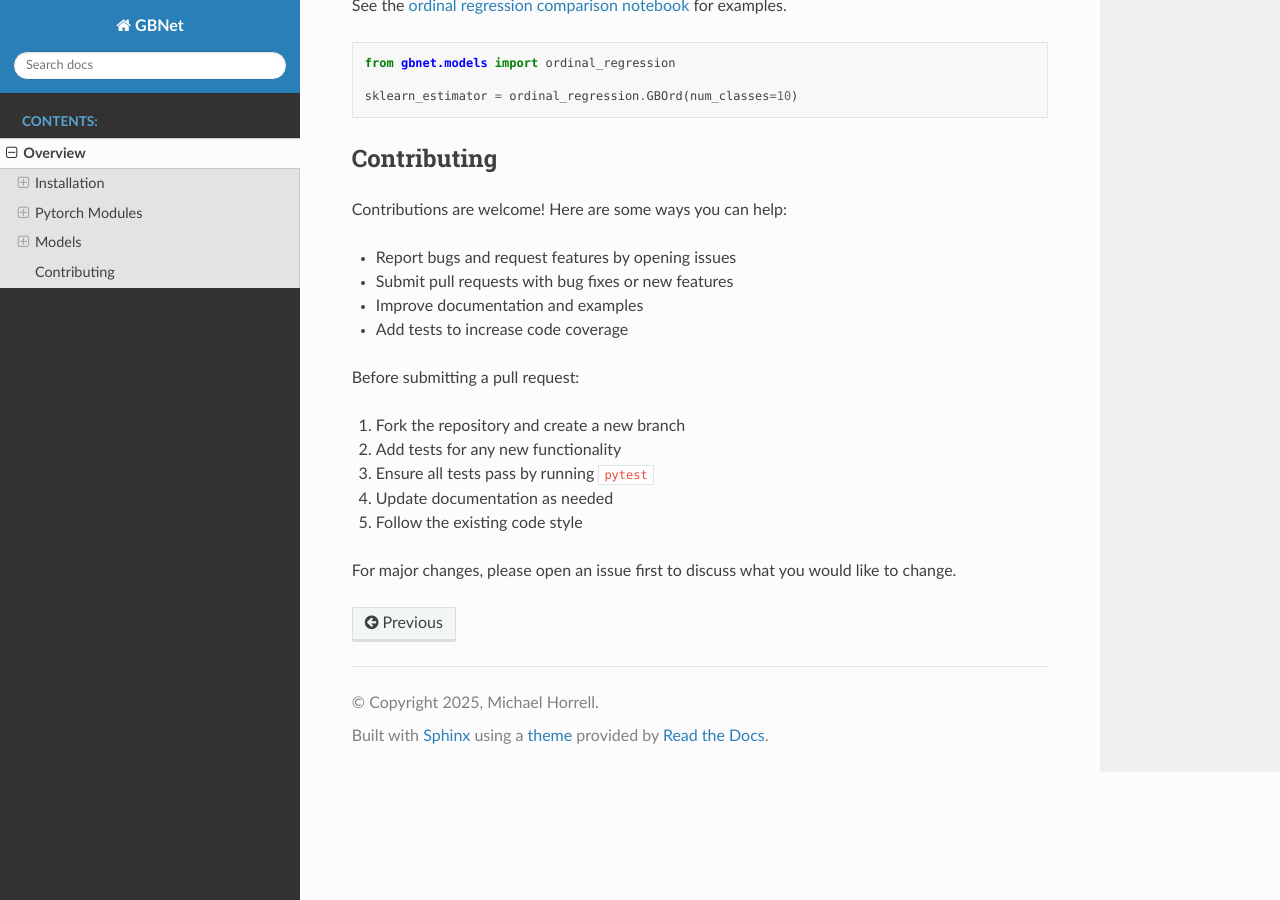
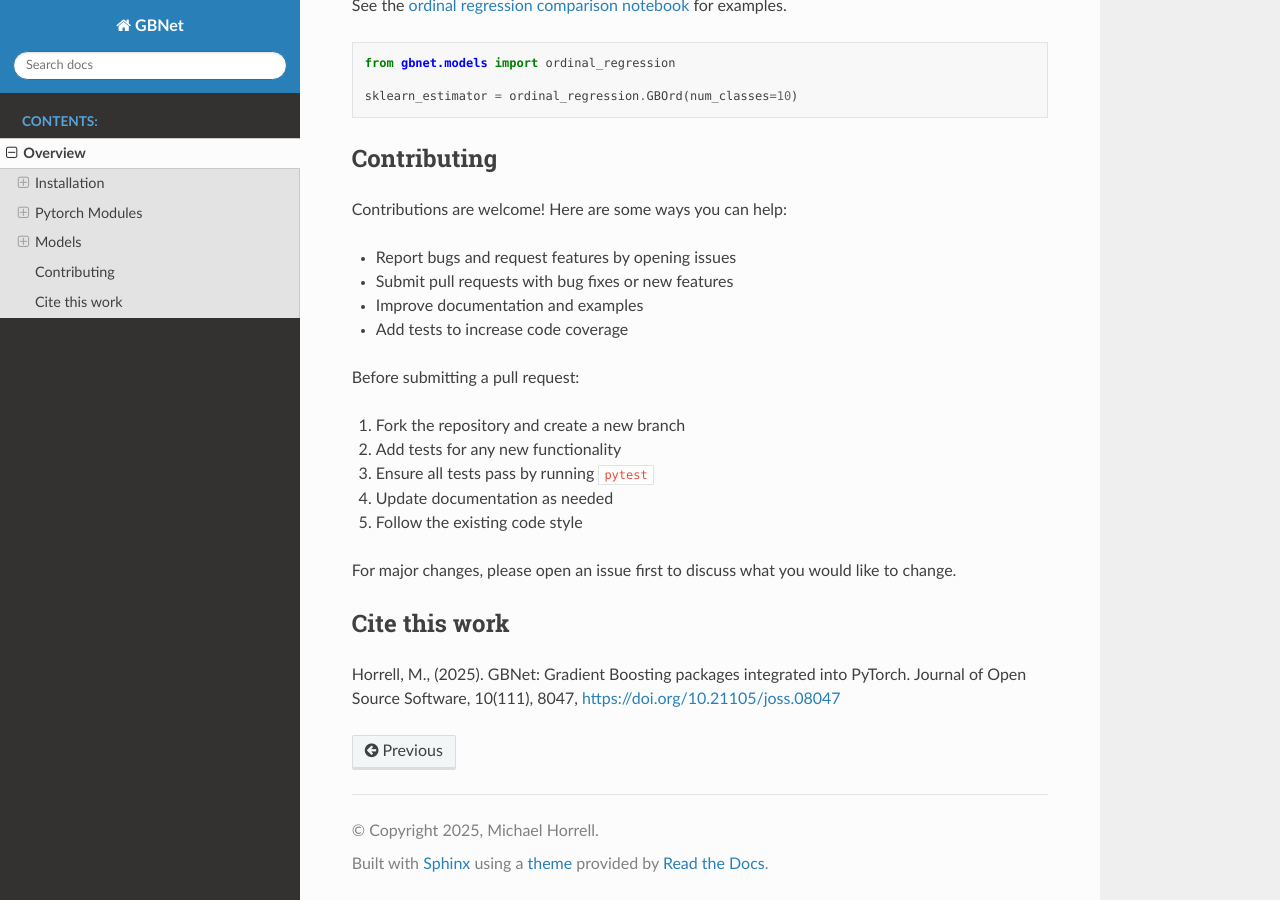
Before and after one commit to mthorrell/gbnet, a Sphinx documentation site: the page built from docs/source/overview.rst, in a window 1280 px wide and 900 px high, scrolled down 5340 px. Built offline with Sphinx 7.4.7 and the Read the Docs theme 3.1.0, drawn with Linux system fonts in a browser that asks for light colours; pages that are not in the unit, such as notebooks, are missing from menus.

```diff
--- a/docs/source/overview.rst
+++ b/docs/source/overview.rst
@@ -264,3 +264,8 @@ Before submitting a pull request:
 5. Follow the existing code style
 
 For major changes, please open an issue first to discuss what you would like to change.
+
+Cite this work
+--------------
+
+Horrell, M., (2025). GBNet: Gradient Boosting packages integrated into PyTorch. Journal of Open Source Software, 10(111), 8047, https://doi.org/10.21105/joss.08047
```
Also changed, not shown: README.md (+8 -0 lines).
